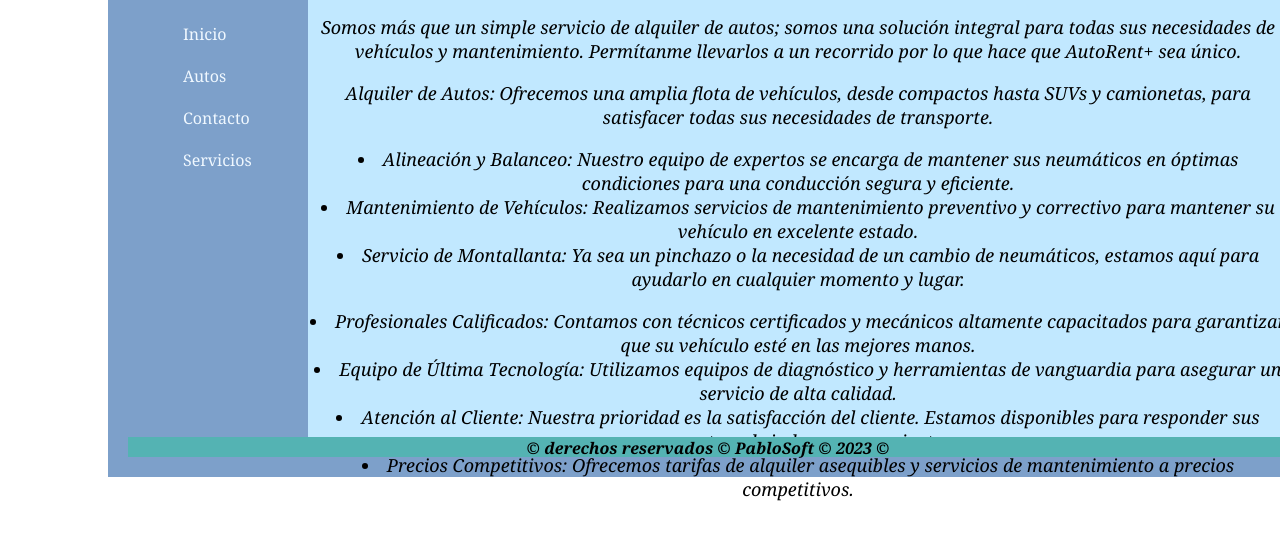
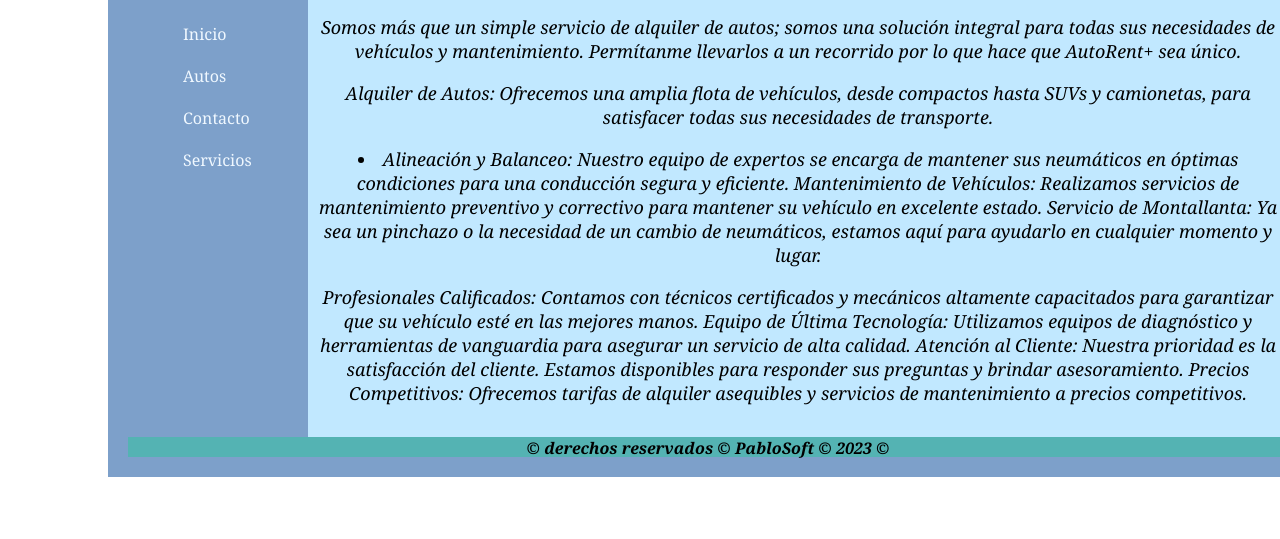
Before and after one commit to Pablosan1979/Actividad04dise-oweb, a plain HTML site: page index.html in a window 1280 px wide. Shown: the part 131-670 px from the top of the page. Drawn offline with Linux system fonts and the light colour scheme.

Commit message:
Update index.html
Eliminacion listas

```diff
--- a/index.html
+++ b/index.html
@@ -32,14 +32,14 @@
       </p>
     <p>
         Alquiler de Autos: Ofrecemos una amplia flota de vehículos, desde compactos hasta SUVs y camionetas, para satisfacer todas sus necesidades de transporte.</li><li>Alineación y Balanceo: Nuestro equipo de expertos se encarga de mantener sus neumáticos en óptimas condiciones para una conducción segura y eficiente.
-        <li>Mantenimiento de Vehículos: Realizamos servicios de mantenimiento preventivo y correctivo para mantener su vehículo en excelente estado.</li>
-        <li>Servicio de Montallanta: Ya sea un pinchazo o la necesidad de un cambio de neumáticos, estamos aquí para ayudarlo en cualquier momento y lugar.</li>
+        Mantenimiento de Vehículos: Realizamos servicios de mantenimiento preventivo y correctivo para mantener su vehículo en excelente estado.
+        Servicio de Montallanta: Ya sea un pinchazo o la necesidad de un cambio de neumáticos, estamos aquí para ayudarlo en cualquier momento y lugar.
       </p>
     <p>
-        <li>Profesionales Calificados: Contamos con técnicos certificados y mecánicos altamente capacitados para garantizar que su vehículo esté en las mejores manos.</li>
-        <li>Equipo de Última Tecnología: Utilizamos equipos de diagnóstico y herramientas de vanguardia para asegurar un servicio de alta calidad.</li>
-        <li>Atención al Cliente: Nuestra prioridad es la satisfacción del cliente. Estamos disponibles para responder sus preguntas y brindar asesoramiento.</li>
-        <li>Precios Competitivos: Ofrecemos tarifas de alquiler asequibles y servicios de mantenimiento a precios competitivos.</li>
+        Profesionales Calificados: Contamos con técnicos certificados y mecánicos altamente capacitados para garantizar que su vehículo esté en las mejores manos.
+        Equipo de Última Tecnología: Utilizamos equipos de diagnóstico y herramientas de vanguardia para asegurar un servicio de alta calidad.
+        Atención al Cliente: Nuestra prioridad es la satisfacción del cliente. Estamos disponibles para responder sus preguntas y brindar asesoramiento.
+        Precios Competitivos: Ofrecemos tarifas de alquiler asequibles y servicios de mantenimiento a precios competitivos.
     </p>
   </div>
   <div id="pie">
```
